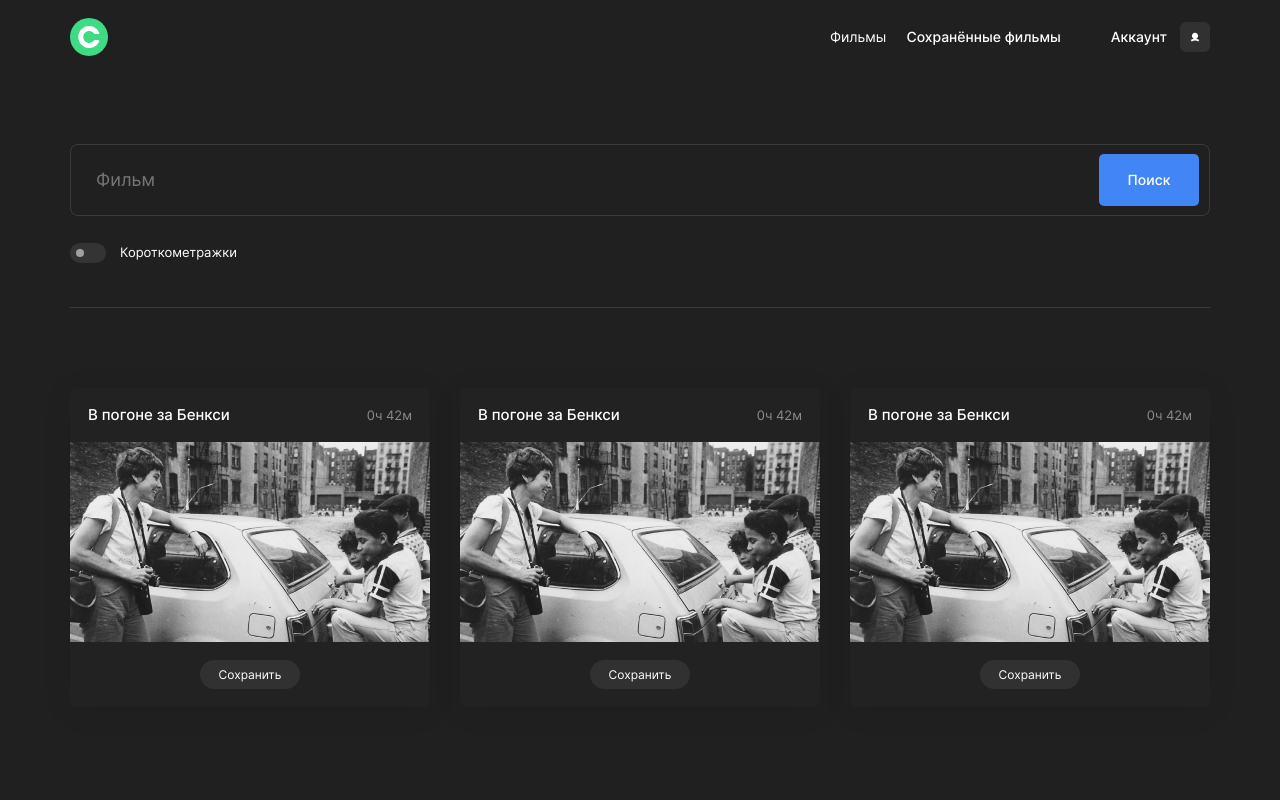
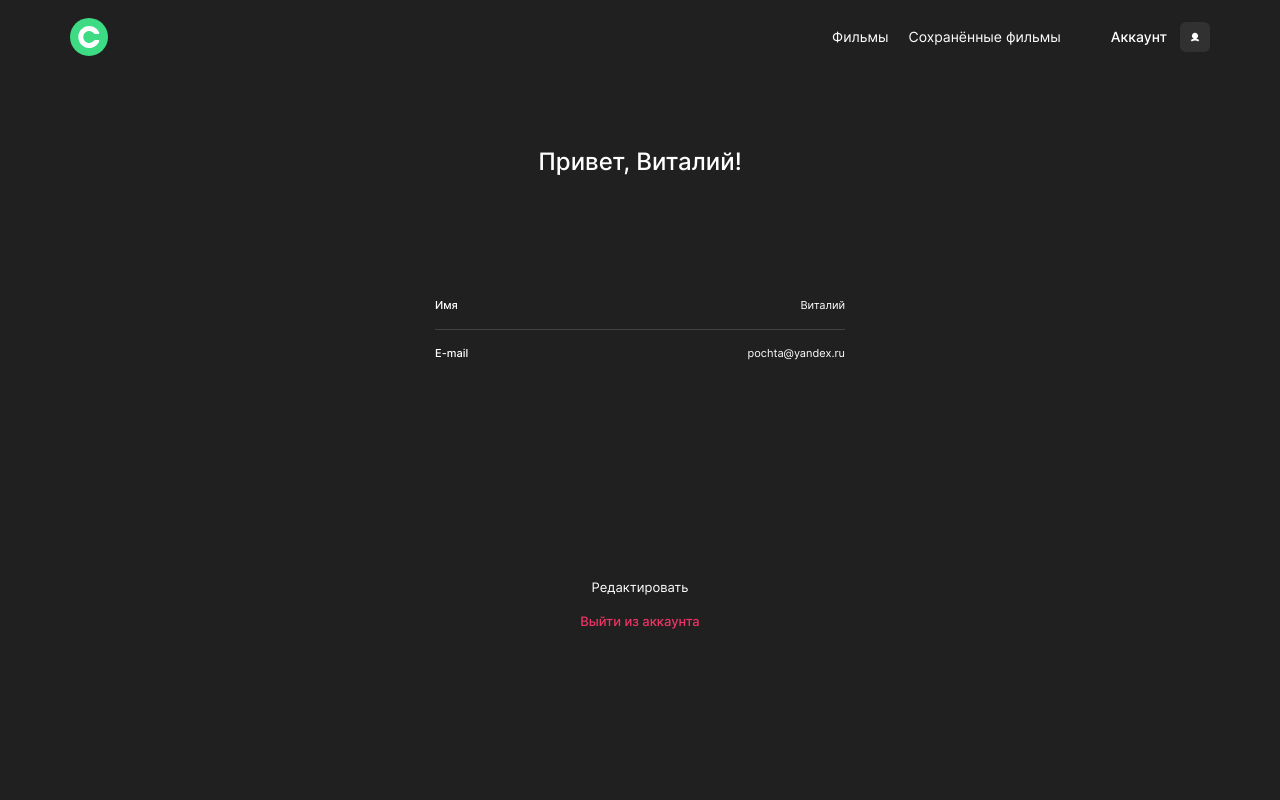
Before and after one commit to KappaKappaKappaKappaKappa/movies-explorer-frontend, a React (Create React App) app: page / in a window 1280 px wide. Shown: the top 800 px of the page. Built offline with nearby package versions, Linux system fonts and the light colour scheme.

Commit message:
FEAT: Создать компонент Profile

```diff
--- a/src/components/App/App.js
+++ b/src/components/App/App.js
@@ -3,13 +3,15 @@ import Main from "../Main/Main.jsx";
 import Footer from "../Footer/Footer.jsx";
 import Movies from "../Movies/Movies.jsx";
 import SavedMovies from "../SavedMovies/SavedMovies.jsx";
+import Profile from "../Profile/Profile.jsx";
 import React, { useState, useEffect } from "react";
 
 function App() {
   const [isLoggedIn, setisLoggedIn] = useState(true);
   const [isMoviesSection, setIsMoviesSection] = useState(true);
   const [isMovies, setIsMovies] = useState(false);
-  const [isSavedMovies, setIsSavedMovies] = useState(true);
+  const [isSavedMovies, setIsSavedMovies] = useState(false);
+  const [isProfilePage, setIsProfilePage] = useState(true);
   return (
     <>
       <Header
@@ -20,8 +22,9 @@ function App() {
       />
       {/* <Main /> */}
       {/* <Movies /> */}
-      <SavedMovies isSavedMovies={isSavedMovies} />
-      <Footer />
+      {/* <SavedMovies isSavedMovies={isSavedMovies} /> */}
+      <Profile />
+      {!isProfilePage && <Footer />}
     </>
   );
 }
--- /dev/null
+++ b/src/components/Profile/Profile.css
@@ -0,0 +1,75 @@
+.profile {
+  padding: 74px 435px 70px;
+  background-color: #202020;
+}
+
+.profile__title {
+  text-align: center;
+  margin-bottom: 123px;
+  font-size: 1.5rem;
+  font-weight: 500;
+}
+
+.profile__info-container {
+  display: flex;
+  flex-direction: column;
+  gap: 17px;
+  font-size: 0.6875rem;
+  font-weight: 500;
+  margin-bottom: 220px;
+}
+
+.profile__name-container {
+  display: flex;
+  justify-content: space-between;
+  padding-bottom: 18px;
+  border-bottom: 1px solid #424242;
+}
+
+.profile__name-title {
+}
+
+.profile__name {
+  font-weight: 400;
+}
+
+.profile__email-container {
+  display: flex;
+  justify-content: space-between;
+}
+
+.profile__email-title {
+}
+
+.profile__email {
+  font-weight: 400;
+}
+
+.profile__btns-container {
+  display: flex;
+  flex-direction: column;
+  text-align: center;
+  gap: 19px;
+  font-size: 0.8125rem;
+  font-weight: 400;
+}
+
+.profile__edit-btn {
+  all: unset;
+}
+
+.profile__edit-btn:hover {
+  opacity: 0.7;
+  cursor: pointer;
+}
+
+.profile__logout-btn {
+  all: unset;
+  color: #ee3465;
+  font-weight: 500;
+}
+
+.profile__logout-btn:hover {
+  opacity: 0.7;
+  cursor: pointer;
+}
--- /dev/null
+++ b/src/components/Profile/Profile.jsx
@@ -0,0 +1,23 @@
+function Profile() {
+  return (
+    <section className="profile">
+      <h2 className="profile__title">Привет, Виталий!</h2>
+      <div className="profile__info-container">
+        <div className="profile__name-container">
+          <p className="profile__name-title">Имя</p>
+          <p className="profile__name">Виталий</p>
+        </div>
+        <div className="profile__email-container">
+          <p className="profile__email-title">E-mail</p>
+          <p className="profile__email">pochta@yandex.ru</p>
+        </div>
+      </div>
+      <div className="profile__btns-container">
+        <button className="profile__edit-btn">Редактировать</button>
+        <button className="profile__logout-btn">Выйти из аккаунта</button>
+      </div>
+    </section>
+  );
+}
+
+export default Profile;
--- a/src/index.css
+++ b/src/index.css
@@ -17,3 +17,4 @@
 @import url("./components/MoviesCardList/MoviesCardList.css");
 @import url("./components/MoviesCard/MoviesCard.css");
 @import url("./components/SavedMovies/SavedMovies.css");
+@import url("./components/Profile/Profile.css");
```
Also changed, not shown: src/vendor/normalize.css.
